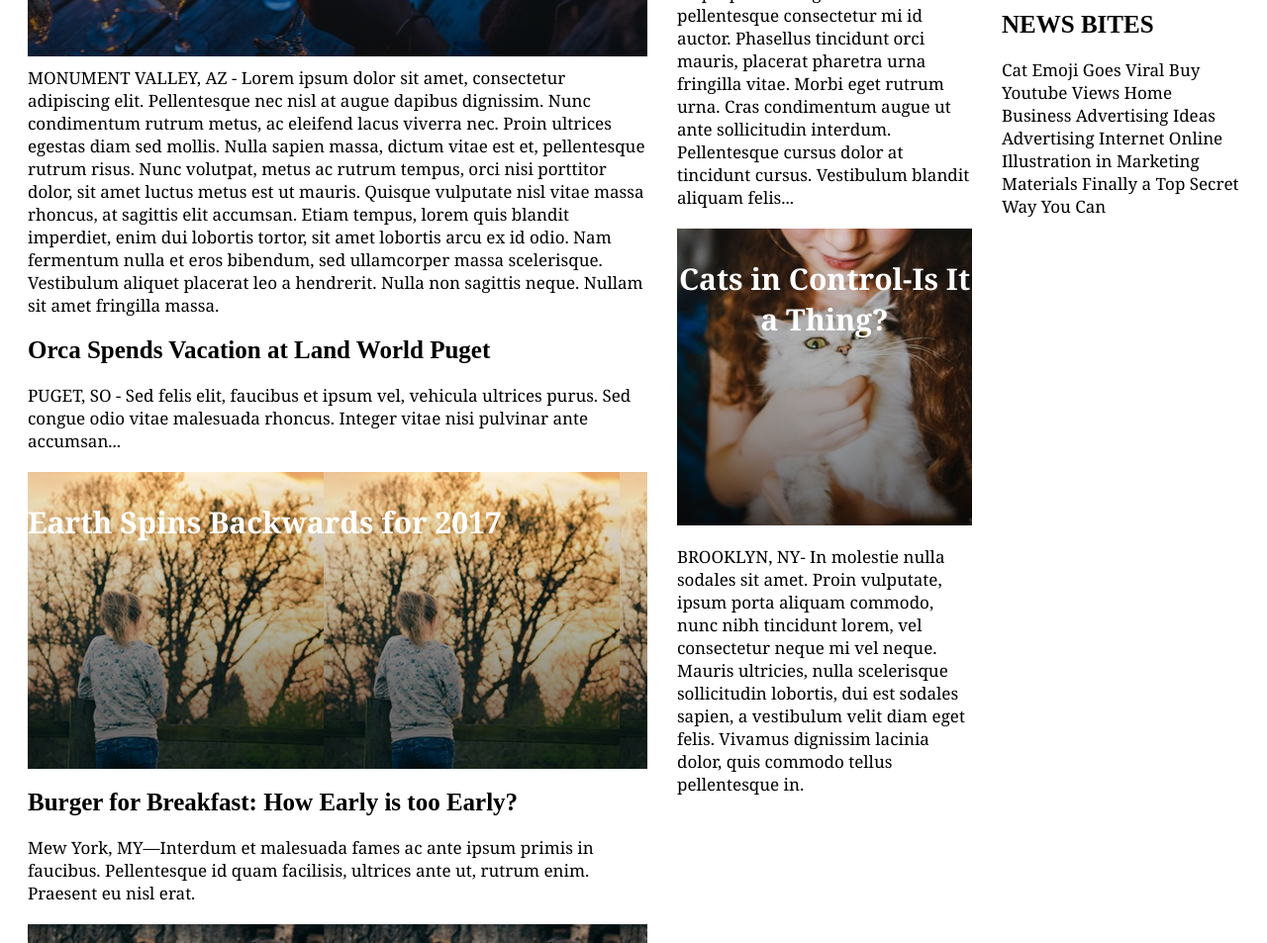
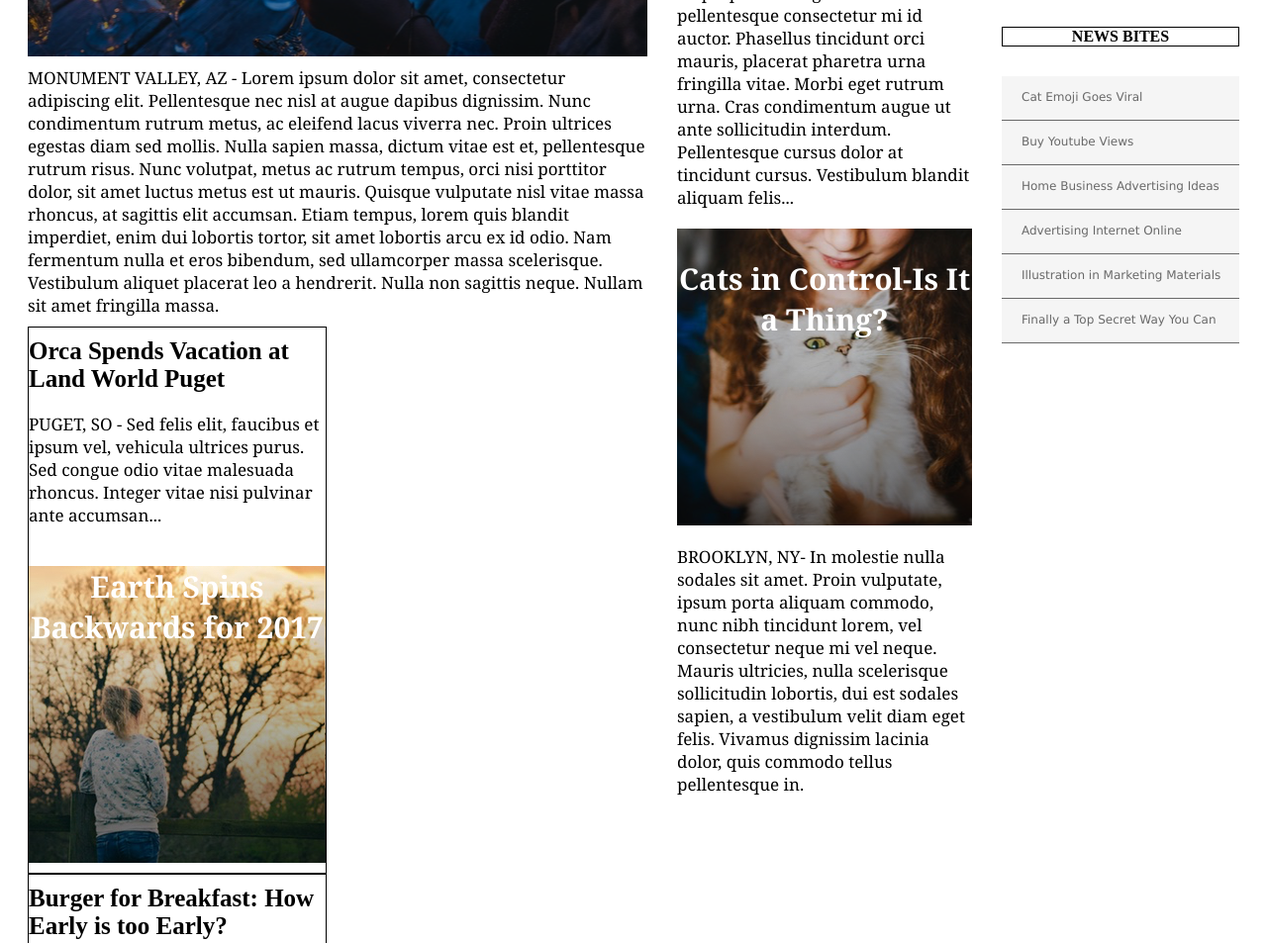
Before and after one commit to marcosamb/My_Times, a plain HTML site: page index.html in a window 1280 px wide. Shown: the part 356-1309 px from the top of the page at 99% size. Drawn offline with Linux system fonts and the light colour scheme.

Commit message:
Orginize and adjust boxes

```diff
--- a/Resources/CSS/style.css
+++ b/Resources/CSS/style.css
@@ -74,20 +74,25 @@ p.title1{
   margin: 0;
   display: flex;
 }
-.news2 {
 
+div.news2 {
+  display: inline;
+  width: 300px;
+  border: 1px solid;
 }
 p.title2 {
   font-size: 25px;
   font-weight: bold;
   margin: 10px 0;
-  display: flex;
+    width: 300px;
+
 }
 div.earthpic {
   background-image: url("../Images/img-story-2.png");
   height: 300px;
+  width: 300px;
   margin: 10px 0;
-  display: flex;
+
 }
 p.earth {
   font-family: Georgia;
@@ -95,23 +100,30 @@ p.earth {
   font-size: 30px;
   color: white;
   text-align: center;
-  display: flex;
-}
-.news3 {
+    width: 300px;
 
 }
+
+div.news3 {
+  display: inline;
+  width: 300px;
+    border: 1px solid;
+}
+
 p.title3 {
   font-size: 25px;
   font-weight: bold;
   margin: 10px 0;
-  display: flex;
+    width: 300px;
+
 }
 
 div.researchpic {
   background-image: url("../Images/img-story-3.png");
   height: 300px;
+  width: 300px;
   margin: 10px 0;
-  display: flex;
+
 }
 
 p.research {
@@ -120,7 +132,8 @@ p.research {
   font-size: 30px;
   color: white;
   text-align: center;
-  display: flex;
+    width: 300px;
+
 }
 p.information {
   font-family: Georgia;
@@ -179,11 +192,28 @@ p.cat {
 }
 
 .news6 {
-
+  display: flex;
+  flex-direction: column;
 }
 p.title6 {
-  font-size: 25px;
+  font-size: 16px;
   font-weight: bold;
-  margin: 10px 0;
+  align-items:center;
+  justify-content: center;
+  margin: 30px 0;
   display: flex;
+  border: 1px solid;
 }
+P.segments {
+  display: flex;
+  background-color: WhiteSmoke;
+  font-family: Verdana;
+  font-size: 12px;
+  color: DimGray;
+  height: 30px;
+  padding-top: 14px;
+  padding-left: 20px;
+  margin: 0;
+  border-bottom: 1px solid;
+  align-content: center;
+}
--- a/index.html
+++ b/index.html
@@ -22,7 +22,7 @@
     </nav>
   </header>
 
-</body>
+
 <div class="container">
   <!--Left Column-->
   <div class="column large">
@@ -39,23 +39,28 @@
       sit amet lobortis arcu ex id odio. Nam fermentum nulla et eros bibendum, sed ullamcorper massa scelerisque.
       Vestibulum aliquet placerat leo a hendrerit. Nulla non sagittis neque. Nullam sit amet fringilla massa.</p>
     </div>
+
+    <!-- Posible nuevo div-->
       <div class="news2">
         <p class="title2">Orca Spends Vacation at Land World Puget</p>
         <p class="information">PUGET, SO - Sed felis elit, faucibus et ipsum vel, vehicula ultrices purus.
         Sed congue odio vitae malesuada rhoncus. Integer vitae nisi pulvinar ante accumsan...</p>
-    </div>
+
         <div class="earthpic">
           <p class="earth">Earth Spins Backwards for 2017</p>
         </div>
+      </div>
+    <!-- Posible nuevo div-->
       <div class="news3">
         <p class="title3">Burger for Breakfast: How Early is too Early?</p>
         <p class="information">Mew York, MY—Interdum et malesuada fames ac ante ipsum primis in faucibus.
         Pellentesque id quam facilisis, ultrices ante ut, rutrum enim. Praesent eu nisl erat.</p>
 
-    </div>
         <div class="researchpic">
           <p class="research">Research Shows Cameras Erase Memory</p>
         </div>
+      </div>
+
   </div>
 
   <!--Middle Column-->
@@ -86,9 +91,12 @@
     <div class="news6">
       <img src="Resources/Images/img-news-bite.png"/>
       <p class="title6">NEWS BITES</p>
-      <p class="information">Cat Emoji Goes Viral Buy Youtube Views Home Business Advertising Ideas
-        Advertising Internet Online Illustration in Marketing Materials Finally
-        a Top Secret Way You Can</p>
+      <p class="segments">Cat Emoji Goes Viral</p>
+      <p class="segments">Buy Youtube Views</p>
+      <p class="segments">Home Business Advertising Ideas</p>
+      <p class="segments">Advertising Internet Online</p>
+      <p class="segments">Illustration in Marketing Materials</p>
+      <p class="segments">Finally a Top Secret Way You Can</p>
     </div>
   </div>
 
@@ -96,5 +104,5 @@
 
 
 </div>
-
+</body>
 </html>
```
Lines whose indentation alone changed are shown as unchanged.
